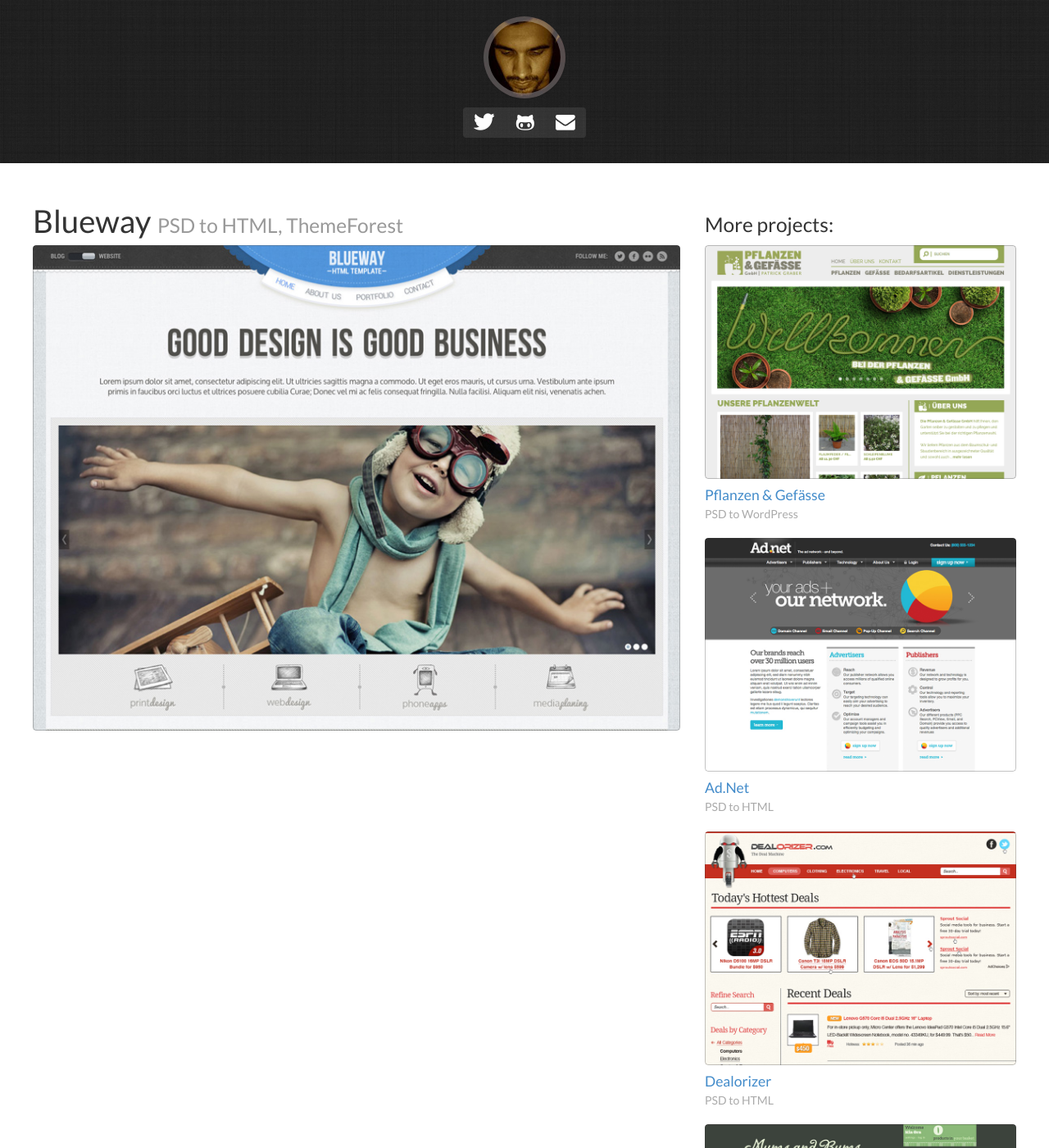
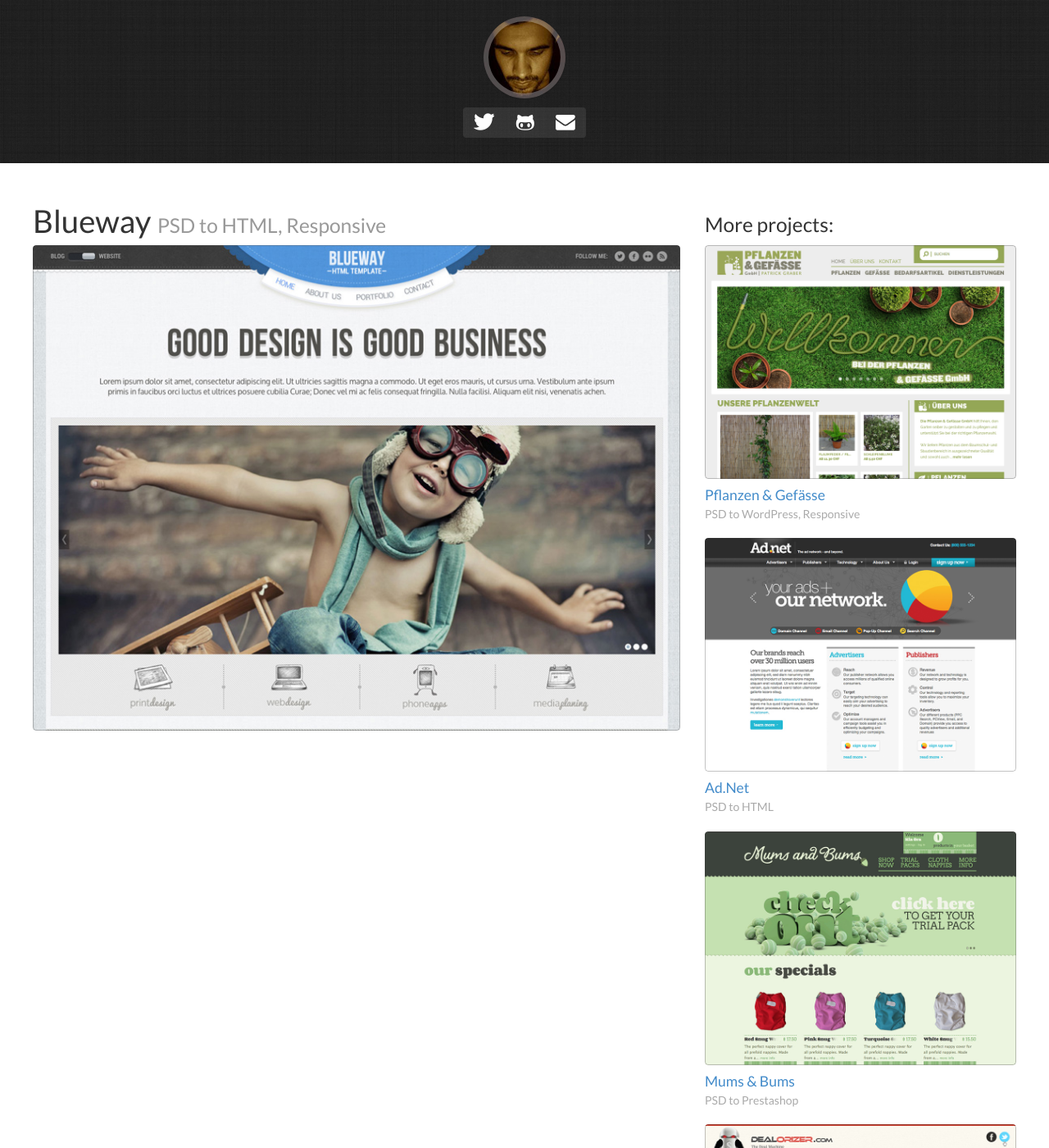
Before and after one commit to tatygrassini/tatygrassini.github.com, a Jekyll site: the page built from _posts/2013-03-07-blueway.md, in a window 1280 px wide and 1400 px high. Shown: the whole window at 82% size. Built offline with Jekyll 4.4.1, drawn with Linux system fonts in a browser that asks for light colours; nearby versions of some CDN libraries; Markdown is read by kramdown in place of the engine named in the settings; some of the changed text lies outside the part shown.

Commit message:
Removed ThemeForest, added Responsive categories, changed Mums and Bums date to show in the 1st page.

```diff
--- a/_posts/2013-03-07-blueway.md
+++ b/_posts/2013-03-07-blueway.md
@@ -1,8 +1,8 @@
 ---
 layout: post
 title: "Blueway"
-category: "PSD to HTML, ThemeForest"
-tags: [psd2html, themeforest]
+category: "PSD to HTML, Responsive"
+tags: [psd2html, responsive]
 ---
 
 <a class="thumbnail" href="https://dl.dropboxusercontent.com/u/76975/blueway-website/index_1.html" target="_blank">
```
Also changed, not shown: _posts/2013-04-01-pflanzen-gefaesse.md (+1 -1 lines), _posts/2013-03-04-dealorizer.md (renamed from _posts/2013-03-05-dealorizer.md), _posts/2013-03-05-mumsandbums.md (renamed from _posts/2013-03-04-mumsandbums.md).
